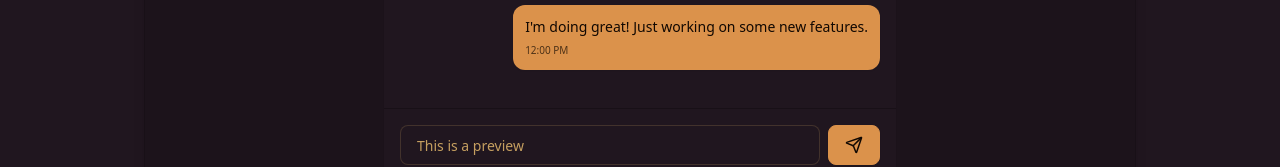
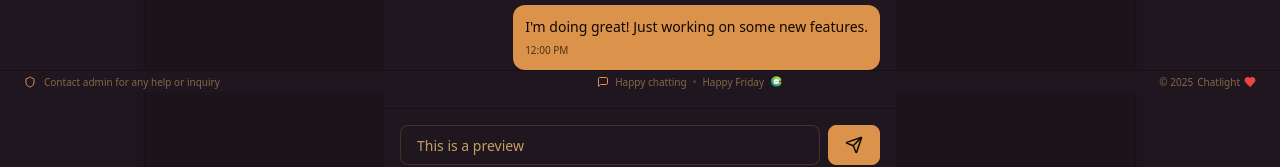
Before and after one commit to RaishVakaliya/Chatlight, a React (Vite) app in the folder frontend/: page /settings in a window 1280 px wide. Shown: the part 708-875 px from the top of the page. Built offline with nearby package versions, Linux system fonts and the light colour scheme; no server answers.

Commit message:
remove auto focus from input for mobile device, create foote for settings and profile page

```diff
--- /dev/null
+++ b/frontend/src/components/Footer.jsx
@@ -0,0 +1,59 @@
+import { Heart, MessageSquare, Shield } from "lucide-react";
+import logo from "../assets/app_logo.png";
+
+const Footer = () => {
+  // Get current day name
+  const getDayName = () => {
+    const days = [
+      "Sunday",
+      "Monday",
+      "Tuesday",
+      "Wednesday",
+      "Thursday",
+      "Friday",
+      "Saturday",
+    ];
+    return days[new Date().getDay()];
+  };
+
+  const currentYear = new Date().getFullYear();
+
+  return (
+    <footer className="w-full border-t border-base-300 bg-base-100 h-[20px] sm:h-[22px] flex items-center fixed bottom-0 left-0 right-0 z-30">
+      <div className="w-full flex flex-row items-center justify-between gap-1 sm:gap-3 px-3 sm:px-6 text-[9px] sm:text-[10px] text-base-content/60 leading-none">
+        {/* Left: Contact admin and support */}
+        <div className="flex items-center gap-1.5 sm:gap-2 flex-shrink-0">
+          <Shield className="w-2.5 h-2.5 sm:w-3 sm:h-3 text-primary flex-shrink-0" />
+          <span className="whitespace-nowrap hidden sm:inline">
+            Contact admin for any help or inquiry
+          </span>
+          <span className="whitespace-nowrap sm:hidden">Contact admin</span>
+        </div>
+
+        {/* Center: Happy messages, logo, and app info */}
+        <div className="flex items-center gap-1 sm:gap-1.5 flex-shrink-0">
+          <MessageSquare className="w-2.5 h-2.5 sm:w-3 sm:h-3 text-primary flex-shrink-0" />
+          <span className="whitespace-nowrap">Happy chatting</span>
+          <span className="hidden sm:inline text-base-content/40">•</span>
+          <span className="whitespace-nowrap hidden sm:inline">
+            Happy {getDayName()}
+          </span>
+          <img
+            src={logo}
+            alt="Chatlight"
+            className="h-2.5 w-2.5 sm:h-3 sm:w-3 object-contain flex-shrink-0"
+          />
+        </div>
+
+        {/* Right: Copyright */}
+        <div className="flex items-center gap-0.5 sm:gap-1 flex-shrink-0">
+          <span className="whitespace-nowrap">© {currentYear}</span>
+          <span className="whitespace-nowrap hidden sm:inline">Chatlight</span>
+          <Heart className="w-2.5 h-2.5 sm:w-3 sm:h-3 text-red-500 fill-red-500 flex-shrink-0" />
+        </div>
+      </div>
+    </footer>
+  );
+};
+
+export default Footer;
--- a/frontend/src/components/MessageInput.jsx
+++ b/frontend/src/components/MessageInput.jsx
@@ -2,6 +2,7 @@ import { useRef, useState, forwardRef, useImperativeHandle } from "react";
 import { useChatStore } from "../store/useChatStore";
 import { Image, Send, X } from "lucide-react";
 import toast from "react-hot-toast";
+import { isMobileDevice } from "../lib/utils";
 
 const MessageInput = forwardRef((props, ref) => {
   const [text, setText] = useState("");
@@ -13,6 +14,9 @@ const MessageInput = forwardRef((props, ref) => {
 
   useImperativeHandle(ref, () => ({
     focus: () => {
+      // Skip auto-focus on mobile devices
+      if (isMobileDevice()) return;
+
       // Use requestAnimationFrame to ensure DOM is ready
       requestAnimationFrame(() => {
         if (textInputRef.current) {
@@ -20,7 +24,7 @@ const MessageInput = forwardRef((props, ref) => {
           // Also set cursor to end of text if there's any
           textInputRef.current.setSelectionRange(
             textInputRef.current.value.length,
-            textInputRef.current.value.length
+            textInputRef.current.value.length,
           );
         }
       });
--- a/frontend/src/components/PinnedMessages.jsx
+++ b/frontend/src/components/PinnedMessages.jsx
@@ -24,7 +24,10 @@ const PinnedMessages = ({ selectedUser }) => {
   // Handle outside click to close expanded pinned messages
   useEffect(() => {
     const handleClickOutside = (event) => {
-      if (pinnedMessagesRef.current && !pinnedMessagesRef.current.contains(event.target)) {
+      if (
+        pinnedMessagesRef.current &&
+        !pinnedMessagesRef.current.contains(event.target)
+      ) {
         setIsExpanded(false);
       }
     };
@@ -33,12 +36,12 @@ const PinnedMessages = ({ selectedUser }) => {
       document.addEventListener("mousedown", handleClickOutside);
     }
 
-    return () => {``
+    return () => {
       document.removeEventListener("mousedown", handleClickOutside);
     };
   }, [isExpanded]);
 
-  if (!pinnedMessages.length && !isPinnedMessagesLoading) {
+  if (!pinnedMessages.length) {
     return null;
   }
 
@@ -49,7 +52,7 @@ const PinnedMessages = ({ selectedUser }) => {
 
   const scrollToMessage = (messageId) => {
     const messageElement = document.querySelector(
-      `[data-message-id="${messageId}"]`
+      `[data-message-id="${messageId}"]`,
     );
     if (messageElement) {
       messageElement.scrollIntoView({ behavior: "smooth", block: "center" });
@@ -58,14 +61,17 @@ const PinnedMessages = ({ selectedUser }) => {
       setTimeout(() => {
         messageElement.classList.remove(
           "bg-yellow-100",
-          "dark:bg-yellow-900/30"
+          "dark:bg-yellow-900/30",
         );
       }, 2000);
     }
   };
 
   return (
-    <div ref={pinnedMessagesRef} className="bg-base-200 border-b border-base-300">
+    <div
+      ref={pinnedMessagesRef}
+      className="bg-base-200 border-b border-base-300"
+    >
       {/* Header */}
       <div
         className="flex items-center justify-between p-3 cursor-pointer hover:bg-base-300 transition-colors"
--- a/frontend/src/components/Sidebar.jsx
+++ b/frontend/src/components/Sidebar.jsx
@@ -48,7 +48,7 @@ const Sidebar = () => {
     (user) => {
       setSelectedUser(user);
     },
-    [setSelectedUser]
+    [setSelectedUser],
   );
 
   if (isUsersLoading) return <SidebarSkeleton />;
@@ -96,7 +96,7 @@ const Sidebar = () => {
         </div>
       </div>
 
-      <div className="overflow-y-auto w-full py-3">
+      <div className="overflow-y-auto w-full py-3 scrollbar-hide">
         {filteredUsers.map((user) => (
           <UserItem
             key={user._id}
--- a/frontend/src/index.css
+++ b/frontend/src/index.css
@@ -1,3 +1,14 @@
 @tailwind base;
 @tailwind components;
 @tailwind utilities;
+
+/* Hide scrollbar for Chrome, Safari and Opera */
+.scrollbar-hide::-webkit-scrollbar {
+  display: none;
+}
+
+/* Hide scrollbar for IE, Edge and Firefox */
+.scrollbar-hide {
+  -ms-overflow-style: none;  /* IE and Edge */
+  scrollbar-width: none;  /* Firefox */
+}
--- a/frontend/src/lib/utils.js
+++ b/frontend/src/lib/utils.js
@@ -41,3 +41,10 @@ export function formatLastMessage(lastMessage, currentUserId) {
 
   return "No messages yet";
 }
+
+// Detect if the device is mobile
+export function isMobileDevice() {
+  return /Android|webOS|iPhone|iPad|iPod|BlackBerry|IEMobile|Opera Mini/i.test(
+    navigator.userAgent
+  ) || window.innerWidth < 768;
+}
--- a/frontend/src/pages/ProfilePage.jsx
+++ b/frontend/src/pages/ProfilePage.jsx
@@ -4,6 +4,7 @@ import { Camera, Mail, User, FileText, Save, Trash2 } from "lucide-react";
 import DeleteAccountModal from "../components/DeleteAccountModal";
 import toast from "react-hot-toast";
 import { getProfilePicture } from "../lib/utils";
+import Footer from "../components/Footer";
 
 const ProfilePage = () => {
   const { authUser, isUpdatingProfile, updateProfile } = useAuthStore();
@@ -57,8 +58,9 @@ const ProfilePage = () => {
   };
 
   return (
-    <div className="min-h-screen pt-20">
-      <div className="max-w-2xl mx-auto p-4 py-8">
+    <>
+      <div className="min-h-screen pt-20 pb-[22px] sm:pb-[24px]">
+        <div className="max-w-2xl mx-auto p-4 py-8">
         <div className="bg-base-300 rounded-xl p-6 space-y-8">
           <div className="text-center">
             <h1 className="text-2xl font-semibold ">Profile</h1>
@@ -222,8 +224,10 @@ const ProfilePage = () => {
           isOpen={isDeleteModalOpen}
           onClose={() => setIsDeleteModalOpen(false)}
         />
+        </div>
       </div>
-    </div>
+      <Footer />
+    </>
   );
 };
 export default ProfilePage;
--- a/frontend/src/pages/SettingsPage.jsx
+++ b/frontend/src/pages/SettingsPage.jsx
@@ -1,6 +1,7 @@
 import { THEMES } from "../constants";
 import { useThemeStore } from "../store/useThemeStore";
 import { Send } from "lucide-react";
+import Footer from "../components/Footer";
 
 const PREVIEW_MESSAGES = [
   { id: 1, content: "Hey! How's it going?", isSent: false },
@@ -16,7 +17,8 @@ const SettingsPage = () => {
   const { theme, setTheme } = useThemeStore();
 
   return (
-    <div className="min-h-screen mx-auto px-4 pt-20 pb-8 max-w-5xl">
+    <>
+      <div className="min-h-screen mx-auto px-4 pt-20 pb-[22px] sm:pb-[24px] max-w-5xl">
         <div className="space-y-6">
           <div className="flex flex-col gap-1">
             <h2 className="text-lg font-semibold">Theme</h2>
@@ -132,6 +134,8 @@ const SettingsPage = () => {
         </div>
         </div>
       </div>
+      <Footer />
+    </>
   );
 };
 export default SettingsPage;
```
Also changed, not shown: frontend/src/components/ChatContainer.jsx (+14 -11 lines), 2 other files (tests, documents, lock files or other folders). Lines whose indentation alone changed are shown as unchanged.
